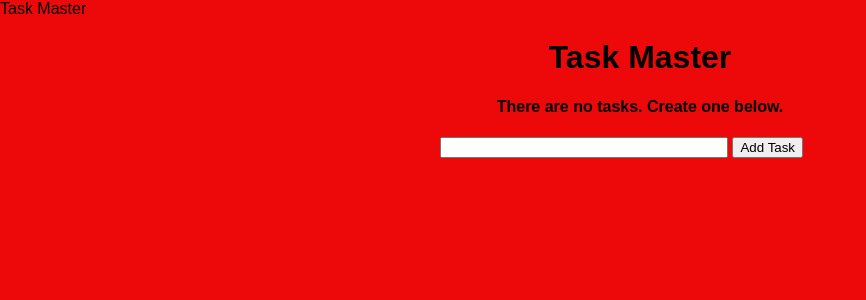
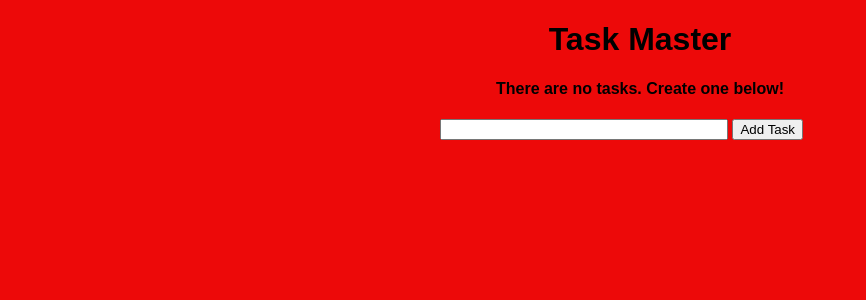
Before and after one commit to Soupreme159/FlaskIntroduction, a Flask app: page / in a window 1280 px wide. Shown: the top 300 px of the page, without its empty margins (0-866 px from the left). Run offline with Flask 2, Linux system fonts and the light colour scheme; data that the repository does not hold is empty.

Commit message:
final commit

```diff
--- a/app.py
+++ b/app.py
@@ -1,37 +1,24 @@
-from crypt import methods
-from tkinter.tix import Tree
-from xmlrpc.client import DateTime
 from flask import Flask, render_template, url_for, request, redirect
 from flask_sqlalchemy import SQLAlchemy
 from datetime import datetime
-
-
-
-
 
 app = Flask(__name__)
 app.config['SQLALCHEMY_DATABASE_URI'] = 'sqlite:///test.db'
 db = SQLAlchemy(app)
 
-
 class Todo(db.Model):
     id = db.Column(db.Integer, primary_key=True)
     content = db.Column(db.String(200), nullable=False)
-    completed = db.Column(db.Integer, default=0)
-    date_created = db.Column(db.DateTime,default=datetime.utcnow)
+    date_created = db.Column(db.DateTime, default=datetime.utcnow)
 
     def __repr__(self):
         return '<Task %r>' % self.id
 
 
-
-
-
-
 @app.route('/', methods=['POST', 'GET'])
 def index():
     if request.method == 'POST':
-        task_content = request.form['content'] #task_content equal to content of whatever is entered into bar
+        task_content = request.form['content']
         new_task = Todo(content=task_content)
 
         try:
@@ -39,7 +26,8 @@ def index():
             db.session.commit()
             return redirect('/')
         except:
-            return 'There was an issue with adding the task'
+            return 'There was an issue adding your task'
+
     else:
         tasks = Todo.query.order_by(Todo.date_created).all()
         return render_template('index.html', tasks=tasks)
@@ -49,22 +37,16 @@ def index():
 def delete(id):
     task_to_delete = Todo.query.get_or_404(id)
 
-
     try:
         db.session.delete(task_to_delete)
         db.session.commit()
         return redirect('/')
-
     except:
         return 'There was a problem deleting that task'
-
-
 
 @app.route('/update/<int:id>', methods=['GET', 'POST'])
 def update(id):
     task = Todo.query.get_or_404(id)
-
-
 
     if request.method == 'POST':
         task.content = request.form['content']
@@ -73,15 +55,11 @@ def update(id):
             db.session.commit()
             return redirect('/')
         except:
-            return 'There was an issue updating the task'
+            return 'There was an issue updating your task'
+
     else:
         return render_template('update.html', task=task)
 
 
-
-
-
-
-
 if __name__ == "__main__":
     app.run(debug=True)
--- a/templates/base.html
+++ b/templates/base.html
@@ -4,10 +4,10 @@
     <meta charset="UTF-8">
     <meta name="viewport" content="width=device-width, initial-scale=1.0">
     <meta http-equiv="X-UA-Compatible" content="ie=edge">
-    <link rel="stylesheet" href="{{ url_for('static', filename='css/main.css') }}"
-    {% block head%}{%endblock%}
+    <link rel="stylesheet" href="{{ url_for('static', filename='css/main.css') }}">
+    {% block head %}{% endblock %}
 </head>
 <body>
-    {% block body%}{%endblock%}
+    {% block body %}{% endblock %}
 </body>
 </html>
--- a/templates/index.html
+++ b/templates/index.html
@@ -1,18 +1,16 @@
 {% extends 'base.html' %}
 
-{% block head%}
+{% block head %}
 <title>Task Master</title>
+{% endblock %}
 
-
-{%endblock%}
-
-{% block body%}
+{% block body %}
 <div class="content">
     <h1 style="text-align: center">Task Master</h1>
-    {% if tasks|length < 1%}
-        <h4 style="text-align: center">There are no tasks. Create one below.</h4>
+    {% if tasks|length < 1 %}
+    <h4 style="text-align: center">There are no tasks. Create one below!</h4>
     {% else %}
-    <table border="2 solid black">
+    <table>
         <tr>
             <th>Task</th>
             <th>Added</th>
@@ -23,23 +21,20 @@
                 <td>{{ task.content }}</td>
                 <td>{{ task.date_created.date() }}</td>
                 <td>
-                    <a href="/delete/{{ task.id }}">Delete</a>
+                    <a href="/delete/{{task.id}}">Delete</a>
                     <br>
-                    <a href="/update/{{ task.id }}">Update</a>
+                    <a href="/update/{{task.id}}">Update</a>
                 </td>
             </tr>
         {% endfor %}
-
-
-
     </table>
     {% endif %}
 
-
-    <form actions="/" method='POST'>
-        <input type="text" name="content" id="content">
-        <input type="submit" value="Add Task">
-    </form>
-
+    <div class="form">
+        <form action="/" method="POST">
+            <input type="text" name="content" id="content">
+            <input type="submit" value="Add Task">
+        </form>
+    </div>
 </div>
-{%endblock%}
+{% endblock %}
```
Also changed, not shown: templates/update.html (+9 -9 lines).
